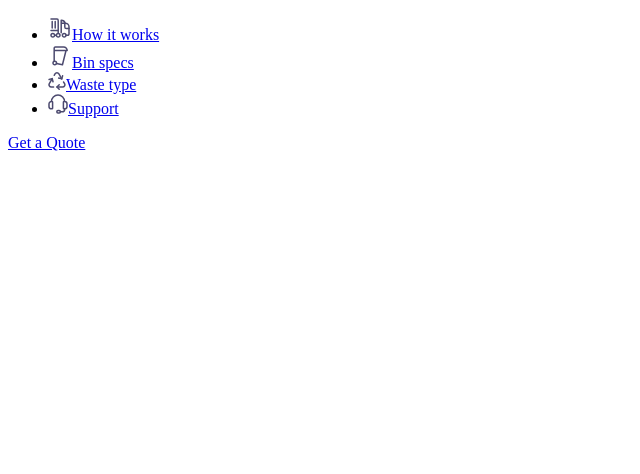
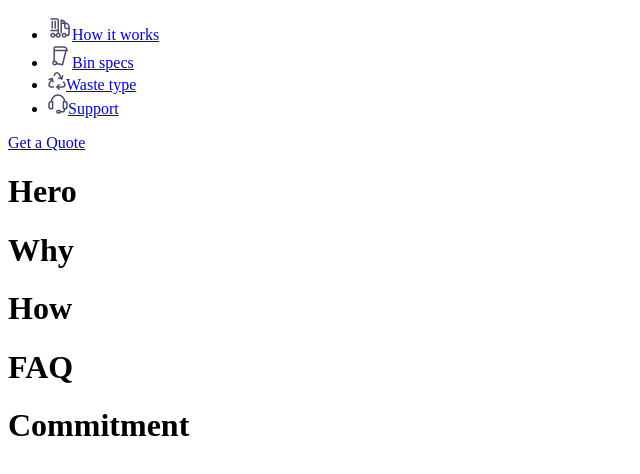
Before and after one commit to JodiWarren/bags, a Gatsby site: page / in a window 1280 px wide. Shown: the whole page, without its empty margins (0-640 px from the left). Built offline with nearby package versions, Linux system fonts and the light colour scheme; Gatsby itself is replaced by a stand-in of ours.

Commit message:
Start building blocks

```diff
--- a/src/_data/home.yaml
+++ b/src/_data/home.yaml
@@ -1,5 +1,3 @@
-slug: "/"
-
 blocks:
   - type: "hero"
     content:
--- /dev/null
+++ b/src/components/blocks/index.js
@@ -0,0 +1,28 @@
+import React from "react"
+
+function blockPicker({ type, content }) {
+  switch (type) {
+    case "hero": {
+      return <h1>Hero</h1>
+    }
+    case "why": {
+      return <h1>Why</h1>
+    }
+    case "how": {
+      return <h1>How</h1>
+    }
+    case "faq": {
+      return <h1>FAQ</h1>
+    }
+    case "commitment": {
+      return <h1>Commitment</h1>
+    }
+    default: {
+      return null;
+    }
+  }
+}
+
+export function Blocks({blocks}) {
+  return blocks.map(blockPicker);
+}
--- a/src/pages/index.js
+++ b/src/pages/index.js
@@ -3,12 +3,15 @@ import React from "react"
 import global from "../_data/global.yaml"
 import home from "../_data/home.yaml"
 import { Layout } from "./layout"
+import { Blocks } from "../components/blocks"
 
 console.log(global)
 console.log(home)
 
 export default function Home() {
   return (
-    <Layout></Layout>
+    <Layout>
+      <Blocks blocks={home.blocks} />
+    </Layout>
   )
 }
--- a/src/pages/layout.js
+++ b/src/pages/layout.js
@@ -4,7 +4,7 @@ import { v4 as uuid } from 'uuid';
 import global from "../_data/global.yaml"
 import { NavItem } from "../components/nav-item"
 
-export function Layout({children}) {
+export function Layout({ children }) {
   return (
     <>
     <header>
@@ -20,6 +20,7 @@ export function Layout({children}) {
       }
     </header>
     <main>
+      {children}
     </main>
     <footer>
 
```
